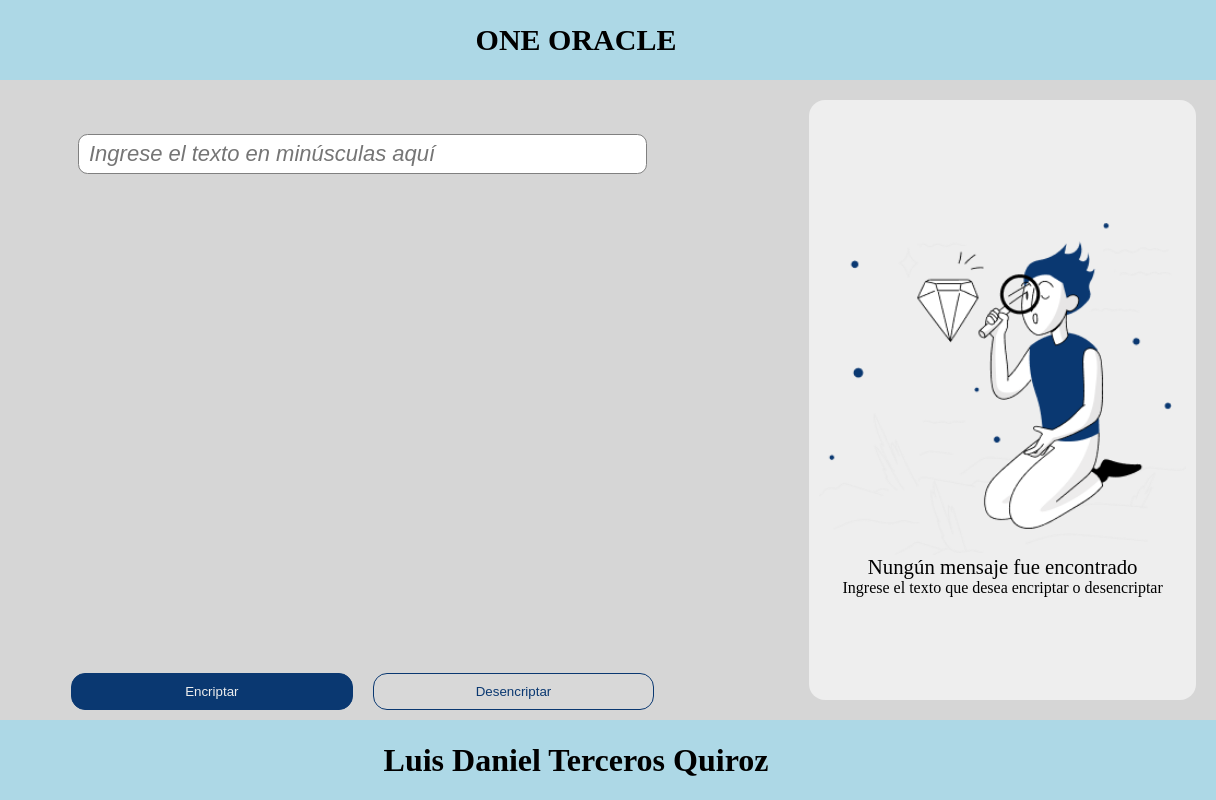
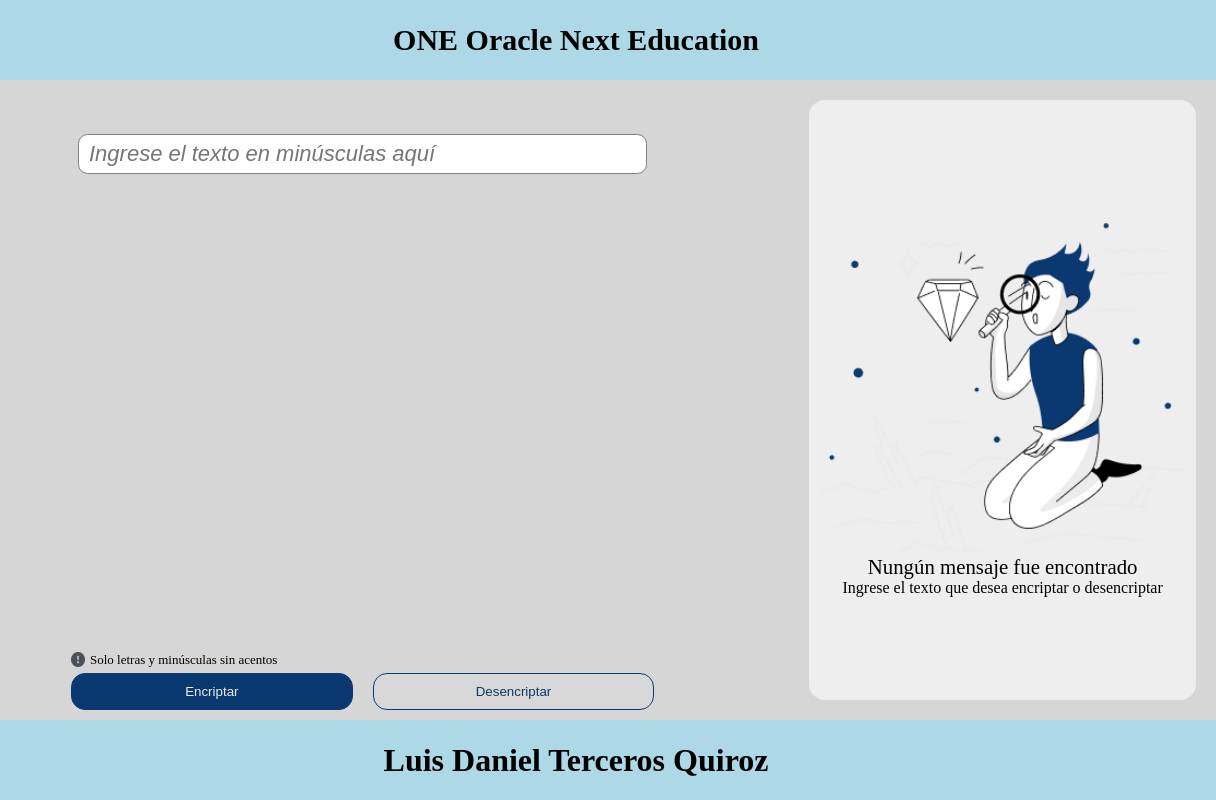
Before and after one commit to Danieltq04/OracleChallenge1, a plain HTML site: page index.html in a window 1280 px wide. Shown: the full height of the page, 64-1280 px from the left. Drawn offline with Linux system fonts and the light colour scheme.

Commit message:
texto aclarativo

```diff
--- a/css/style.css
+++ b/css/style.css
@@ -59,14 +59,13 @@ aside{
     padding-top: 20px;
 }
 h1{
-    font-size: 28px;
+    font-size: 24px;
 }
 .botones{
     display: grid;
     grid-template-columns: 1fr 1fr;
     column-gap: 20px;
     align-self: center;
-    width: 70%;
 }
 button{
     padding-top: 10px;
@@ -125,7 +124,6 @@ button{
     font-size: 20px;
 }
 
-
 /*Vista Tablets*/
 @media (min-width: 768px){
     h1{
@@ -152,3 +150,19 @@ button{
 @media (min-width: 1200px){
 
 }
+
+.icon-text{
+    display: flex;
+    padding-bottom: 5px;
+    font-size: 13px;
+}
+
+#img-vector{
+    width: 19px;
+    height: 15px;
+    padding-right: 5px;
+}
+.conteiner-down{
+    width: 70%;
+    margin: 0 auto;
+}
--- a/index.html
+++ b/index.html
@@ -11,7 +11,7 @@
 </head>
 <body>
     <header>
-        <h1>ONE ORACLE</h1>
+        <h1>ONE Oracle Next Education</h1>
     </header>
     <main>
         <div class="container">
@@ -21,9 +21,15 @@
                     <input type="text" placeholder="Ingrese el texto en minúsculas aquí" id="input-texto" />
                 </div>
             </div>
-            <div class="botones">
-                <button id="encriptar">Encriptar</button>
-                <button id="desencriptar">Desencriptar</button>
+            <div class="conteiner-down">
+                <div class="icon-text">
+                    <img src="./img/Vector.png" alt="vector" id="img-vector">
+                    <p>Solo letras y minúsculas sin acentos</p>
+                </div>
+                <div class="botones">
+                    <button id="encriptar">Encriptar</button>
+                    <button id="desencriptar">Desencriptar</button>
+                </div>
             </div>
         </div>
         <aside>
```
Also changed, not shown: img/Vector.png (added).
